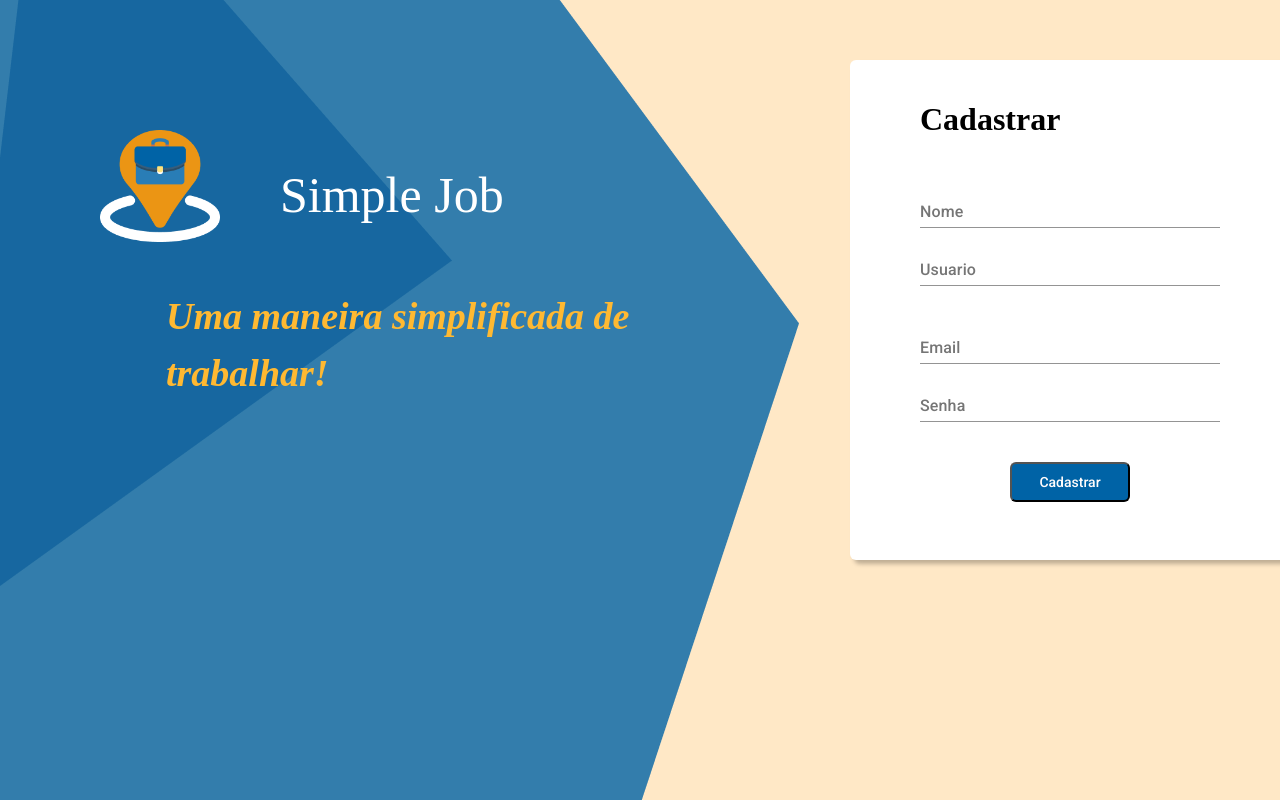
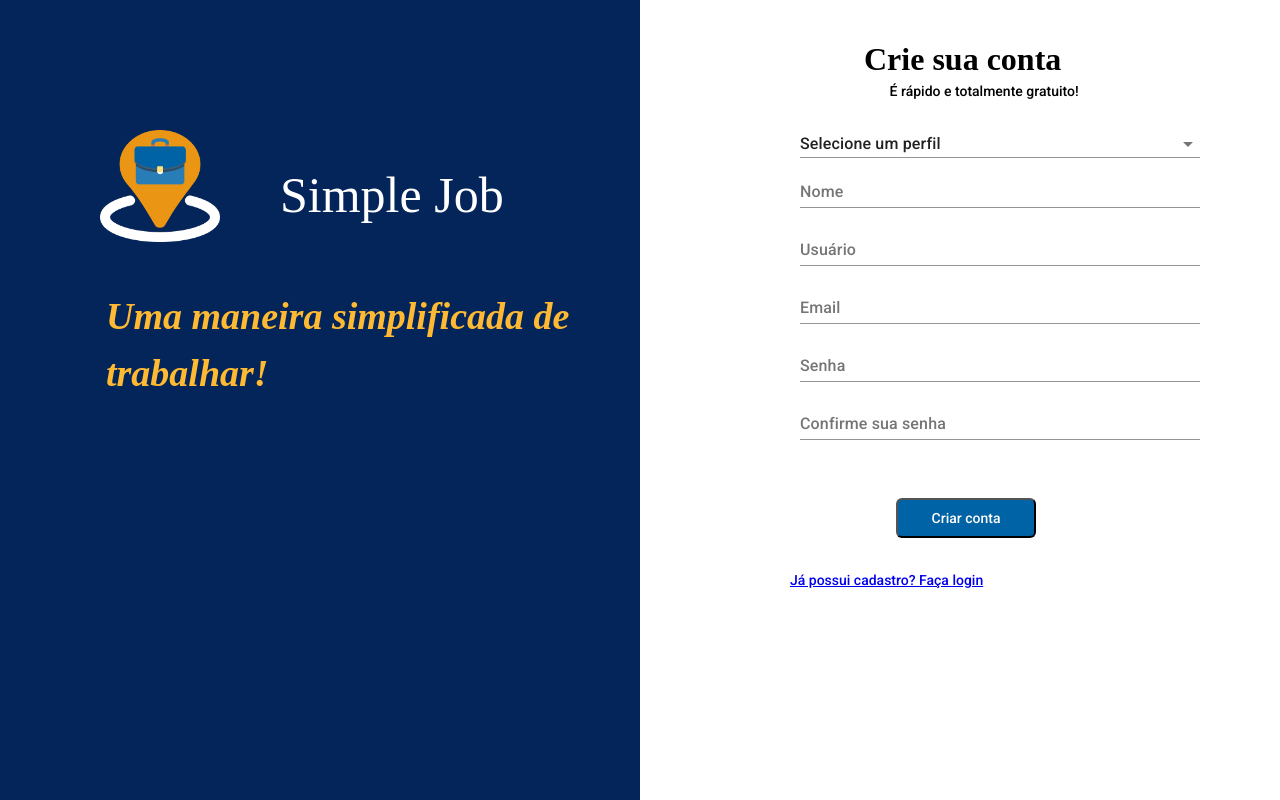
Before and after one commit to maxwelsdk/reactjs-app, a React (Create React App) app: page /cadastro in a window 1280 px wide. Built offline with nearby package versions, Linux system fonts and the light colour scheme.

Commit message:
Estilização do cadastro

```diff
--- a/src/pages/cadastro/cadastro.css
+++ b/src/pages/cadastro/cadastro.css
@@ -1,33 +1,88 @@
-html {
+.body0{
     position: absolute;
     width: 100%;
     height: 100%;
     left: 0px;
     top: 0px;
-    background-image: url("./imgs/bg-login.png")
 }
-.input-email{
+.body-signup{
+    position: absolute;
+    width: 50%;
+    height: 100%;
+    left: 0px;
+    top: 0px;
+
+    background: #032559;
+}
+.input-form{
 
     position: relative;
-    width: 300px;
+    width: 400px;
     height: 28px;
-    left: 70px;
+    left: 80px;
+    top: 40px;
+}
+.input-perfil{
+
+    position: relative;
+    width: 400px;
+    height: 28px;
+    left: 80px;
+    top: -50px;
+    font-family: Poppins;
+    font-style: light;
+    font-variant-ligatures: normal;
+    font-variant-caps: normal;
+    font-variant-numeric: normal;
+    font-variant-east-asian: normal;
+    font-weight: 400;
+    font-stretch: normal;
+    font-size: 13.3333px;
+    line-height: normal;
+}
+.input-nome{
+
+    position: relative;
+    width: 400px;
+    height: 28px;
+    left: 80px;
     top: 120px;
 }
 
-.input-pw{
+.input-usuarioa{
+    position: absolute;
+    width: 400px;
+    height: 28px;
+    left: 80px;
+    top: 150px;
+}
+.input-emaila{
     position: relative;
-    width: 300px;
+    width: 400px;
     height: 28px;
-    left: 70px;
-    top: 170px;
+    left: 80px;
+    top: 180px;
 }
-.btn-login{
+.input-senhaa{
+    position: absolute;
+    width: 400px;
+    height: 28px;
+    left: 80px;
+    top: 210px;
+}
+.input-senhaC{
     position: relative;
-    width: 120px;
+    width: 400px;
+    height: 28px;
+    left: 80px;
+    top: 240px;
+}
+.btn-logins{
+    position: relative;
+    width: 140px;
     height: 40px;
-    left: 160px;
-    top: 230px;
+    left: 40%;
+    top: 470px;
 
     background: #0063A6;
     border-radius: 6px;
@@ -43,23 +98,21 @@ html {
 
 }
 
-.card-login{
+.card-signup{
     position: absolute;
-    width: 450px;
-    height: 500px;
-    left: 850px;
-    top: 60px;
+width: 50%;
+height: 100%;
+left: 50%;
+top: 0px;
 
-    background: #FFFFFF;
-    border-radius: 6px;
-    box-shadow: 4px 4px 4px rgba(0, 0, 0, 0.25);
+background: #FFFFFF
 }
-.title-login{
+.title-signup{
 
     position: absolute;
-    width: 105px;
+    width: 250px;
     height: 57px;
-    left: 70px;
+    left: 35%;
     top: 10px;
 
     font-family: Poppins;
@@ -69,6 +122,22 @@ html {
     line-height: 57px;
 
     color: #000000;
+}
+.text-signup{
+
+    position: absolute;
+    width: 250px;
+    height: 57px;
+    left: 39%;
+    top: 60px;
+
+    font-family: Roboto;
+font-style: normal;
+font-weight: normal;
+font-size: 14px;
+line-height: 16px;
+
+color: #000000;
 }
 .logo-login{
     position: absolute;
@@ -95,11 +164,11 @@ html {
 
     color: #FFFFFF;
 }
-.slogan{
+.slogan1{
     position: absolute;
     width: 521px;
     height: 114px;
-    left: 166px;
+    left: 106px;
     top: 250px;
 
     font-family: Poppins;
@@ -110,13 +179,13 @@ html {
 
     color: #FFB932;
 }
-.signup{
+.link-signup{
 
     position: relative;
     width: 250px;
     height: 16px;
-    left: 70px;
-    top: 300px;
+    left: 150px;
+    top: 490px;
 
     font-family: Roboto;
     font-style: normal;
--- a/src/pages/cadastro/index.js
+++ b/src/pages/cadastro/index.js
@@ -1,56 +1,69 @@
 import React, { useState } from 'react';
-import { useHistory } from 'react-router-dom'
+import {useHistory} from 'react-router-dom'
 import '../cadastro/cadastro.css'
 import TextField from '@material-ui/core/TextField'
-import { Card } from '@material-ui/core'
+import Select from '@material-ui/core/Select'
 import logo from '../cadastro/imgs/logo.png'
 
-const Cadastro = props => {
+const Cadastro = props =>{
 
-    // var usuario = new Usuario();
+    const [ nome, setNome] = useState("");
+    const [ usuario, setUsuario] = useState("");
+    const [ senha, setSenha] = useState("");
+    const [ senhaC, setSenhaC] = useState("");
+    const [ email, setEmail] = useState("");
+    const [perfil, setPerfil] = React.useState({
+        age: '',
+        name: '',
+      });
 
-    const [email, setEmail] = useState("");
-    const [senha, setSenha] = useState("");
-    const [usuario, setUsuario] = useState("");
-    const [nome, setNome] = useState("");
-    const [confirmaSenha, setConfirmaSenha] = useState("");
-
-    const history = useHistory();
+    const history =  useHistory();
 
     const routeChange = (name) => {
         let path = '/'.concat(name)
         history.push(path)
     }
 
-    function cadastro(email, senha) {
-        console.log();
-    }
 
-    return (
-        <div>
-            <div>
+      const handleChange = (event) => {
+        const name = event.target.name;
+        setPerfil({
+          perfil,
+          [name]: event.target.value,
+        });
+      };
+
+    return(
+
+        <div className="body0"  >
+            <div className="body-signup">
                 <img className="logo-login" alt='logo' src={logo}></img>
                 <p className="nome" >Simple Job</p>
-                <p className="slogan" >Uma maneira simplificada de trabalhar!</p>
+                <p className="slogan1" >Uma maneira simplificada de trabalhar!</p>
             </div>
-            <div className="card-login">
-                <h1 className="title-login">Cadastrar</h1>
-                <form noValidate autoComplete="off">
+            <div className="card-signup">
+                <h1 className="title-signup">Crie sua conta</h1>
+                <h5 className="text-signup">É rápido e totalmente gratuito!</h5>
 
-                    <TextField className="input-email" id="standard-basic" label="Nome" value={nome} onChange={text => setNome(text.target.value)} />
-                    <div style={{ height: 30 }}></div>
-                    <TextField className="input-email" id="standard-basic" label="Usuario" value={usuario} onChange={text => setUsuario(text.target.value)} />
-                    <TextField className="input-pw" id="standard-basic" label="Email" value={email} onChange={text => setEmail(text.target.value)} />
-                    <div style={{ height: 30 }}></div>
-                    <TextField className="input-pw" type="password" id="standard-basic" label="Senha" value={senha} onChange={text => setSenha(text.target.value)} />
-                    {/* <TextField className="input-pw" id="standard-basic" label="Confirmar Senha" value={confirmaSenha} onChange={text => setConfirmaSenha(text.target.value)} /> */}
+                <form className="input-form" noValidate autoComplete="off">
+
+                 <TextField className="input-nome" id="standard-basic" label="Nome" value={nome} onChange={text => setNome(text.target.value)} />
+                 <TextField className="input-usuarioa" id="standard-basic" label="Usuário" value={usuario} onChange={text => setUsuario(text.target.value)} />
+                 <TextField className="input-emaila" id="standard-basic" label="Email" value={email} onChange={text => setEmail(text.target.value)} />
+                 <TextField className="input-senhaa" id="standard-basic" label="Senha" value={senha} onChange={text => setSenha(text.target.value)} />
+                 <TextField className="input-senhaC" id="standard-basic" label="Confirme sua senha" value={senhaC} onChange={text => setSenhaC(text.target.value)} />
+                 <Select  className="input-perfil" id="standard-basic" native value={perfil.age} onChange={handleChange} nameinputProps={{name: 'age', id: 'age-native-simple' }}>
+                    <option >Selecione um perfil</option>
+                    <option value={"Cliente"}>Cliente</option>
+                    <option value={"Profissional"}>Profissional</option>
+
+                 </Select>
                 </form>
-                <button className="btn-login" onClick={evt => cadastro()}>Cadastrar</button>
+
+                <button className="btn-logins" /*onClick = {evt => login(email,senha)}*/>Criar conta</button>
+                <p className="link-signup"><a href="http://localhost:3000/login">Já possui cadastro? Faça login</a></p>
             </div>
         </div>
     )
-
 }
-
-
 export default Cadastro;
--- a/src/pages/loginPage/index.js
+++ b/src/pages/loginPage/index.js
@@ -1,23 +1,23 @@
 import React, { useState } from 'react'
-import { useHistory } from 'react-router-dom'
+import {useHistory} from 'react-router-dom'
 import '../loginPage/login.css'
 import TextField from '@material-ui/core/TextField'
 import { Card } from '@material-ui/core'
 import logo from '../loginPage/imgs/logo.png'
 
-const Login = props => {
+const Login = props =>{
 
-    const [email, setEmail] = useState("");
-    const [senha, setSenha] = useState("");
+    const [ email, setEmail] = useState("");
+    const [ senha, setSenha] = useState("");
 
-    const history = useHistory();
+    const history =  useHistory();
 
     const routeChange = (name) => {
         let path = '/'.concat(name)
         history.push(path)
     }
 
-    async function testeBack() {
+    async function testeBack(){
         try {
             let retorno = await fetch("http://localhost:5000/users", {
                 method: 'GET',
@@ -30,22 +30,22 @@ const Login = props => {
             //let json = await retorno.json();
             return retorno;
             console.log(retorno);
-        } catch (error) {
+        }catch (error){
             console.error(error);
         }
 
     }
 
-    function login(email, senha) {
-        if (email == validaLogin.loginCorreto && senha == validaLogin.senhaCorreto) {
-            if (validaLogin.perfil == "cliente") {
+    function login (email, senha){
+        if(email == validaLogin.loginCorreto && senha == validaLogin.senhaCorreto){
+            if(validaLogin.perfil == "cliente"){
                 routeChange("cliente")
             }
-            else if (validaLogin.perfil == "profissional") {
+            else if (validaLogin.perfil == "profissional"){
                 routeChange("profissional")
             }
         }
-        else {
+        else{
             alert("usuário ou senha invalido")
         }
     }
@@ -61,21 +61,21 @@ const Login = props => {
                 <h1 className="title-login">Login</h1>
                 <form noValidate autoComplete="off">
 
-                    <TextField className="input-email" id="standard-basic" label="Email" value={email} onChange={text => setEmail(text.target.value)} />
-                    <TextField className="input-pw" type="password" id="standard-basic" label="Senha" value={senha} onChange={text => setSenha(text.target.value)} />
+                 <TextField className="input-email" id="standard-basic" label="Email" value={email} onChange={text => setEmail(text.target.value)} />
+                 <TextField className="input-pw" id="standard-basic" label="Senha" value={senha} onChange={text => setSenha(text.target.value)} />
                 </form>
 
-                <button className="btn-login" onClick={evt => login(email, senha)}>Login</button>
-                <p className="signup"><a href="/cadastro">ainda nao tem cadastro? cadastre-se</a></p>
+                <button className="btn-login" onClick = {evt => login(email,senha)}>Login</button>
+                <p className="signup"><a href="http://localhost:3000/cadastro">ainda nao tem cadastro? cadastre-se</a></p>
             </div>
         </div>
-    )
+)
 
 }
 let validaLogin = {
-    loginCorreto: "teste",
-    senhaCorreto: "12345",
-    perfil: "cliente"
+    loginCorreto : "teste",
+    senhaCorreto : "12345",
+    perfil : "cliente"
 }
 
 export default Login;
--- a/src/pages/loginPage/login.css
+++ b/src/pages/loginPage/login.css
@@ -126,20 +126,3 @@
 
     color: #000000;
 }
-.back{
-
-    float: right;
-    position: relative;
-    width: 250px;
-    height: 16px;
-    left: 70px;
-    top: 300px;
-
-    font-family: Roboto;
-    font-style: normal;
-    font-weight: normal;
-    font-size: 14px;
-    line-height: 16px;
-
-    color: #000000;
-}
```
Also changed, not shown: 1 other file (tests, documents, lock files or other folders).
